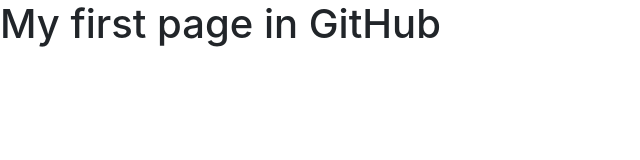
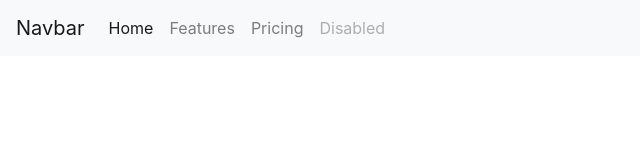
Before and after one commit to galeanorpo/Hacking, a plain HTML site: page index.html in a window 1280 px wide. Shown: the whole page, without its empty margins (0-640 px from the left). Drawn offline with nearby package versions, Linux system fonts and the light colour scheme.

Commit message:
header hecho

```diff
--- a/index.html
+++ b/index.html
@@ -8,6 +8,27 @@
     <link rel="stylesheet" href="https://stackpath.bootstrapcdn.com/bootstrap/4.3.1/css/bootstrap.min.css" integrity="sha384-ggOyR0iXCbMQv3Xipma34MD+dH/1fQ784/j6cY/iJTQUOhcWr7x9JvoRxT2MZw1T" crossorigin="anonymous">
 </head>
 <body>
-    <h1>My first page in GitHub</h1>
+    <nav class="navbar navbar-expand-lg navbar-light bg-light">
+        <a class="navbar-brand" href="#">Navbar</a>
+        <button class="navbar-toggler" type="button" data-toggle="collapse" data-target="#navbarNav" aria-controls="navbarNav" aria-expanded="false" aria-label="Toggle navigation">
+          <span class="navbar-toggler-icon"></span>
+        </button>
+        <div class="collapse navbar-collapse" id="navbarNav">
+          <ul class="navbar-nav">
+            <li class="nav-item active">
+              <a class="nav-link" href="#">Home <span class="sr-only">(current)</span></a>
+            </li>
+            <li class="nav-item">
+              <a class="nav-link" href="#">Features</a>
+            </li>
+            <li class="nav-item">
+              <a class="nav-link" href="#">Pricing</a>
+            </li>
+            <li class="nav-item">
+              <a class="nav-link disabled" href="#" tabindex="-1" aria-disabled="true">Disabled</a>
+            </li>
+          </ul>
+        </div>
+      </nav>
 </body>
 </html>
```
